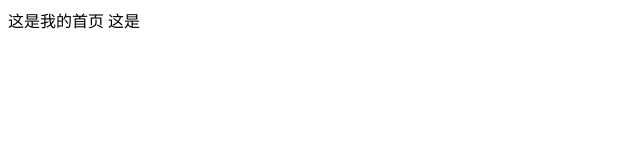
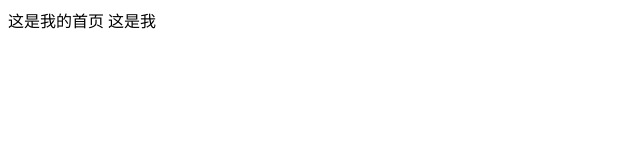
Before and after one commit to yyc0101/huaweiMall, a website: page index.html in a window 1280 px wide. Shown: the full height of the page, 0-640 px from the left. Drawn offline with Linux system fonts and the light colour scheme.

Commit message:
这是我的首页

```diff
--- a/index.html
+++ b/index.html
@@ -8,6 +8,6 @@
 </head>
 <body>
 这是我的首页
-这是
+这是我
 </body>
 </html>
```
Also changed, not shown: package.json (added, +22 -0 lines).
